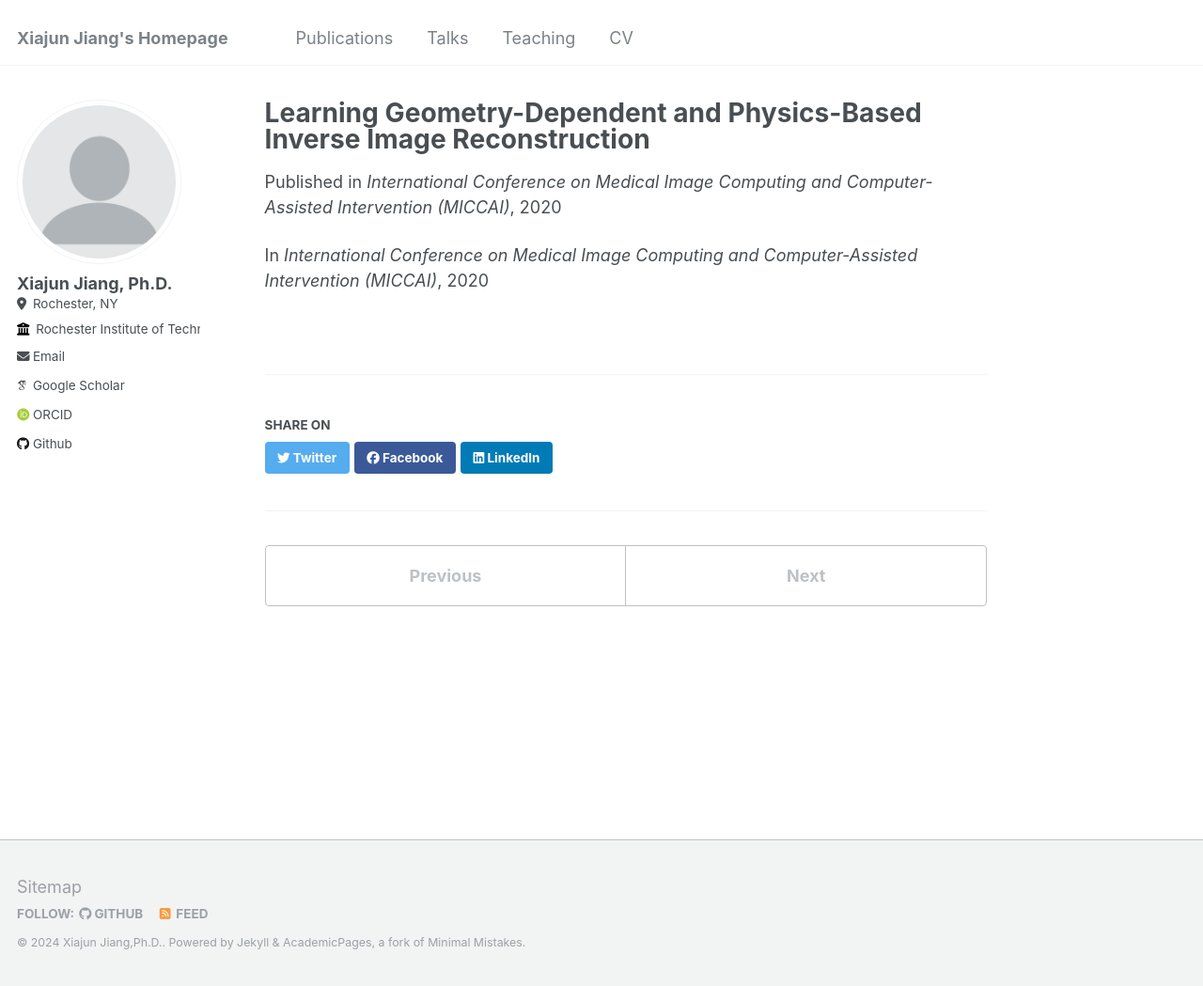
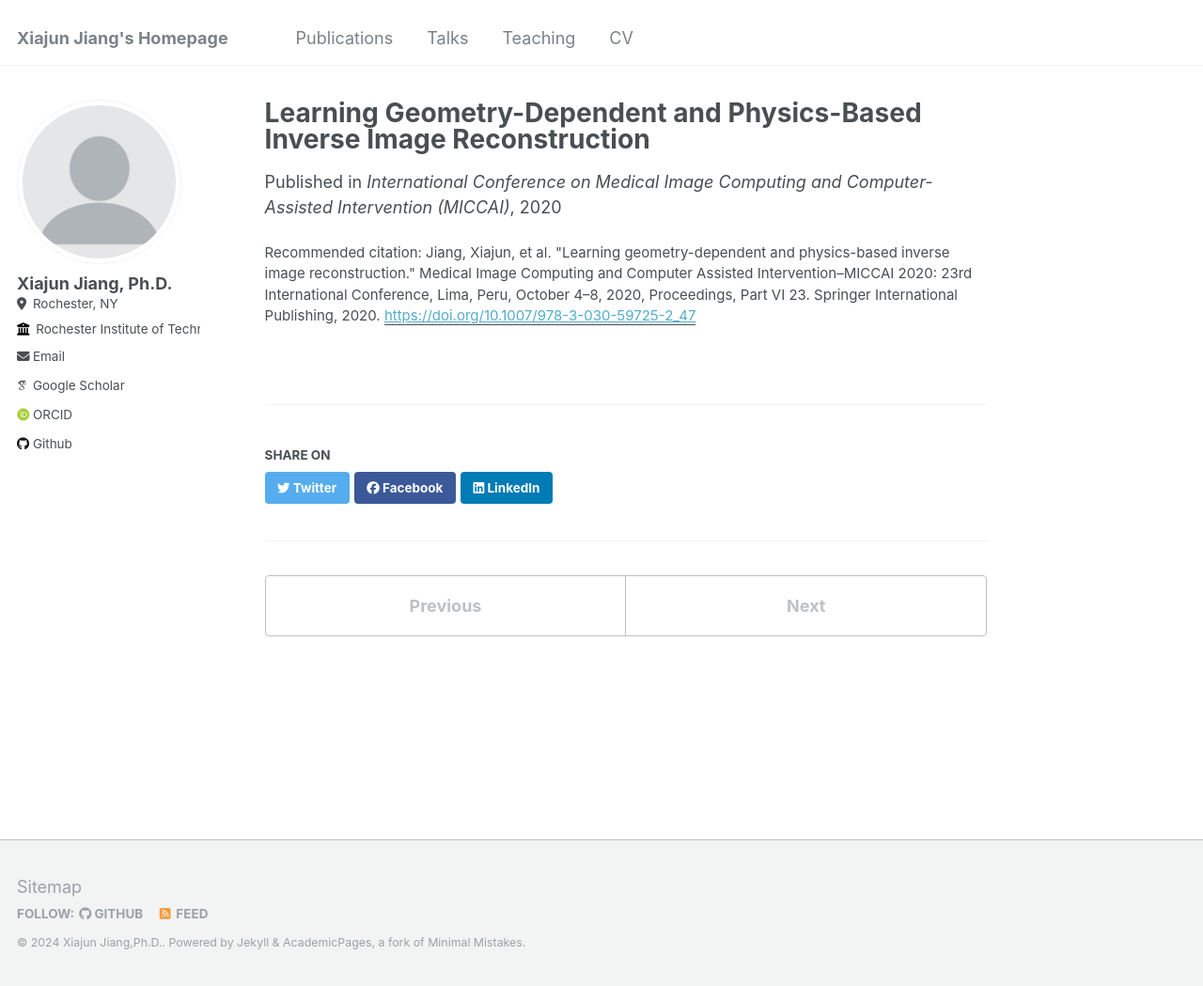
Before and after one commit to john-x-jiang/john-x-jiang.github.io, a Jekyll site: the page built from _publications/C_2020_MICCAI.md, in a window 1280 px wide and 1049 px high. Shown: the whole window at 94% size. Built offline with Jekyll 4.4.1, drawn with Linux system fonts in a browser that asks for light colours; some web fonts are replaced.

Commit message:
add publication

```diff
--- a/_publications/C_2020_MICCAI.md
+++ b/_publications/C_2020_MICCAI.md
@@ -6,7 +6,5 @@ permalink: /publication/C_2020_MICCAI
 date: 2020-09-29
 venue: 'International Conference on Medical Image Computing and Computer-Assisted Intervention (MICCAI)'
 paperurl: 'https://doi.org/10.1007/978-3-030-59725-2_47'
-# citation: 'Your Name, You. (2009). &quot;Paper Title Number 1.&quot; <i>Journal 1</i>. 1(1).'
+citation: 'Jiang, Xiajun, et al. "Learning geometry-dependent and physics-based inverse image reconstruction." Medical Image Computing and Computer Assisted Intervention–MICCAI 2020: 23rd International Conference, Lima, Peru, October 4–8, 2020, Proceedings, Part VI 23. Springer International Publishing, 2020.'
 ---
-
-In *International Conference on Medical Image Computing and Computer-Assisted Intervention (MICCAI)*, 2020
```
